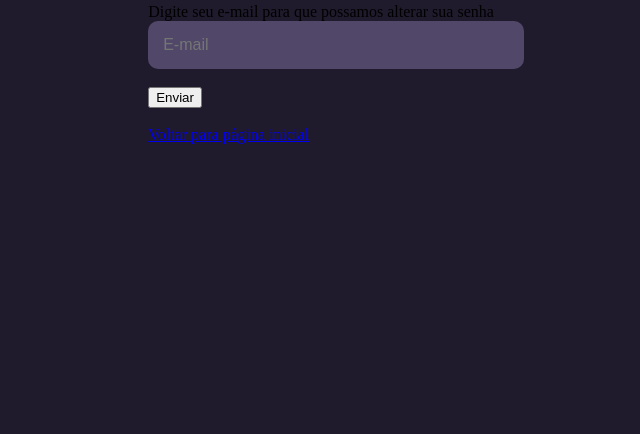
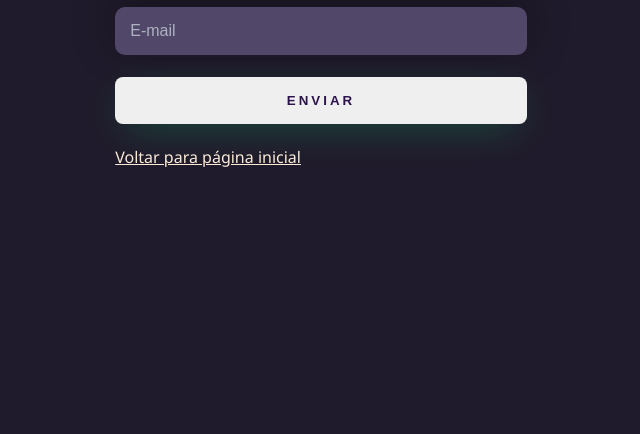
Before and after one commit to AnaLu1za/tela-login, a plain HTML site: page recuperacao-senha.html in a window 1280 px wide. Shown: the part 366-800 px from the top of the page, without its empty margins (319-959 px from the left). Drawn offline with Linux system fonts and the light colour scheme.

Commit message:
finaliza estrutura em css

```diff
--- a/style.css
+++ b/style.css
@@ -1,6 +1,10 @@
+@import url('https://fonts.googleapis.com/css2?family=Noto+Sans:ital,wght@0,100..900;1,100..900&display=swap');
 body{
     margin: 0;
-
+    font-family: 'Noto Sans', sans-serif;
+}
+body *{
+    box-sizing: border-box;
 }
 .main-login{
     width: 100vw;
@@ -19,8 +23,11 @@ body{
     flex-direction: column;
 }
 .left-login > h1{
+    font: 3vw;
     color: #77ffc0;
-
+}
+.left-login-img{
+    width: 35vw;
 }
 .right-login{
     width: 50vw;
@@ -30,7 +37,7 @@ body{
     align-items: center;
 }
 .card-login{
-    width: 30%;
+    width: 60%;
     display:flex;
     justify-content: center;
     align-items: center;
@@ -46,10 +53,12 @@ body{
     margin: 0;
 }
 .textfield{
+    width: 100%;
     display: flex;
     flex-direction: column;
     align-items: flex-start;
     justify-content: center;
+    margin: 10px 0px;
 }
 .textfield > input{
     width: 100%;
@@ -59,5 +68,76 @@ body{
     background: #514869;
     color: #f0ffffde;
     font-size: 12pt;
+    box-shadow: 0px -10px 40px #00000056;
+    outline: none;
+    box-sizing: border-box;
+}
+.textfield > label{
+    color: #f0ffffde;
+    margin-bottom: 10px;
+}
+.textfield > input::placeholder{
+    color: #f0ffff94;
+}
+button{
+    width: 100%;
+    padding: 16px 0px;
+    margin: 25px;
+    border: none;
+    border-radius: 8px;
+    outline: none;
+    text-transform: uppercase;
+    font-weight: 800;
+    letter-spacing: 3px;
+    color: #2b134b;
+    cursor: pointer;
+    box-shadow: 0px 10px 40px -12px #00ff8052;
+}
 
+@media only screen and (max-widht: 950px){
+    .card-login{
+        width: 85%;
+    }
 }
+@media only screen and (max-widht: 600px){
+    .main-login{
+        flex-direction: column;
+    }
+    .left-login > h1{
+        display: none;
+    }
+    .left-login{
+        width: 100%;
+        height: auto;
+    }
+    .right-login{
+        width: 100%;
+        height: auto;
+    }
+    .left-login-img{
+        width: 50vw;
+    }
+    .card-login{
+        width: 90%;
+    }
+}
+.rec-senha{
+    color: antiquewhite;
+}
+a{
+    color: antiquewhite;
+}
+.rec-botao{
+    width: 100%;
+    padding: 16px 0px;
+    margin: 0px;
+    border: none;
+    border-radius: 8px;
+    outline: none;
+    text-transform: uppercase;
+    font-weight: 800;
+    letter-spacing: 3px;
+    color: #2b134b;
+    cursor: pointer;
+    box-shadow: 0px 10px 40px -12px #00ff8052;
+}
```
